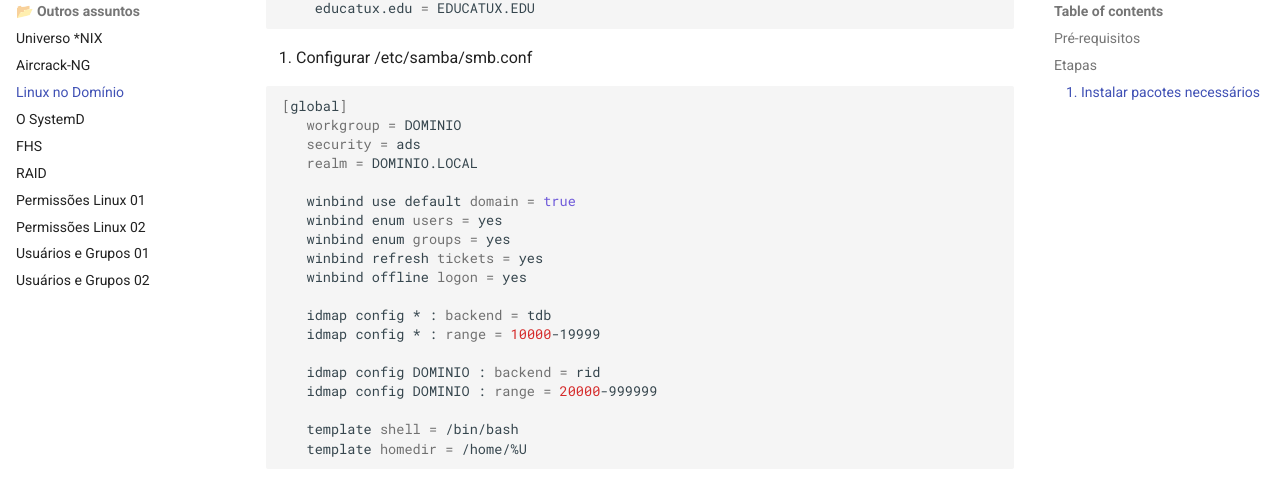
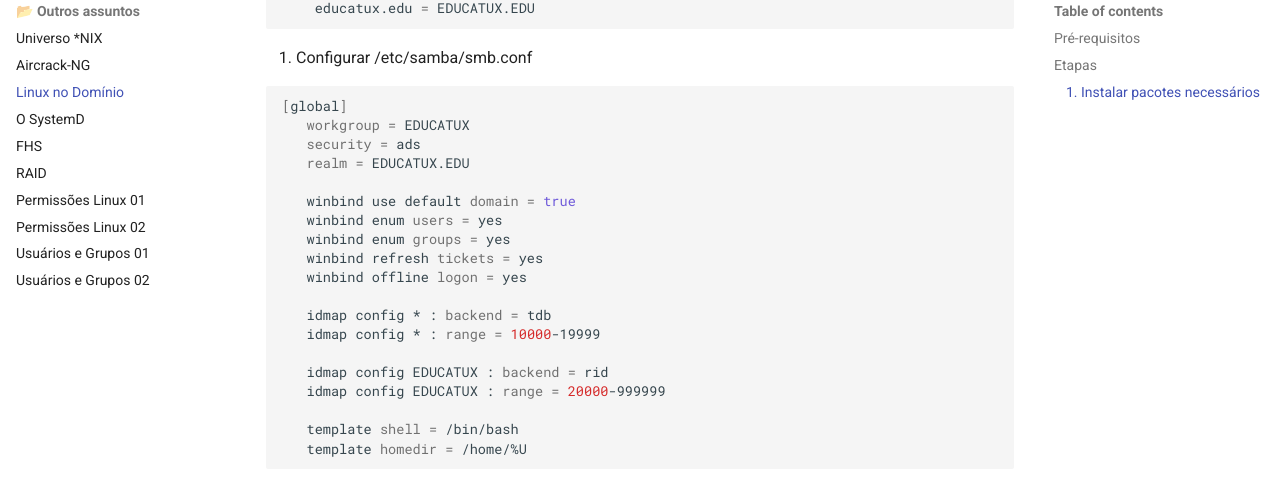
Before and after one commit to educharquero/officinas, an MkDocs documentation site: the page built from docs/Ingressar_Linux_no_dominio.md, in a window 1280 px wide and 900 px high, scrolled down 1023 px. Shown: the part 144-632 px from the top of the window. Built offline with MkDocs 1.6.1 and Material for MkDocs 9.7.7, drawn with Linux system fonts in a browser that asks for light colours.

Commit message:
educatux

````diff
--- a/docs/Ingressar_Linux_no_dominio.md
+++ b/docs/Ingressar_Linux_no_dominio.md
@@ -52,9 +52,9 @@ sudo apt update && sudo apt install samba winbind libpam-winbind libnss-winbind
 
 ```bash
 [global]
-   workgroup = DOMINIO
+   workgroup = EDUCATUX
    security = ads
-   realm = DOMINIO.LOCAL
+   realm = EDUCATUX.EDU
 
    winbind use default domain = true
    winbind enum users = yes
@@ -65,8 +65,8 @@ sudo apt update && sudo apt install samba winbind libpam-winbind libnss-winbind
    idmap config * : backend = tdb
    idmap config * : range = 10000-19999
 
-   idmap config DOMINIO : backend = rid
-   idmap config DOMINIO : range = 20000-999999
+   idmap config EDUCATUX : backend = rid
+   idmap config EDUCATUX : range = 20000-999999
 
    template shell = /bin/bash
    template homedir = /home/%U
````
Also changed, not shown: site/search/search_index.json.
